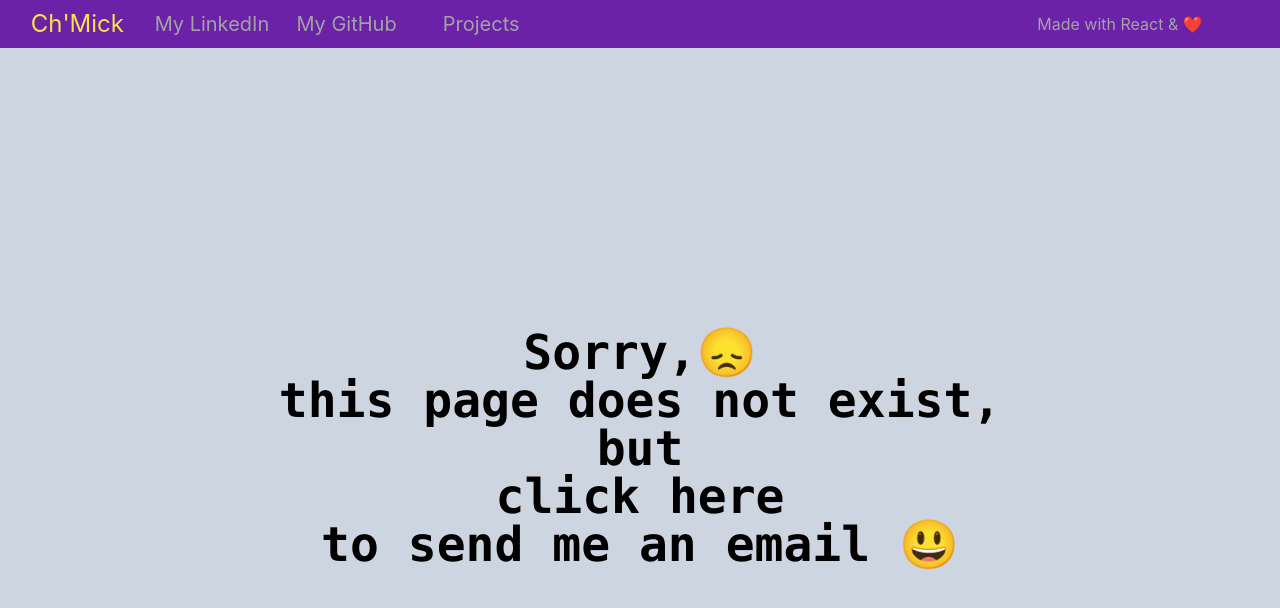
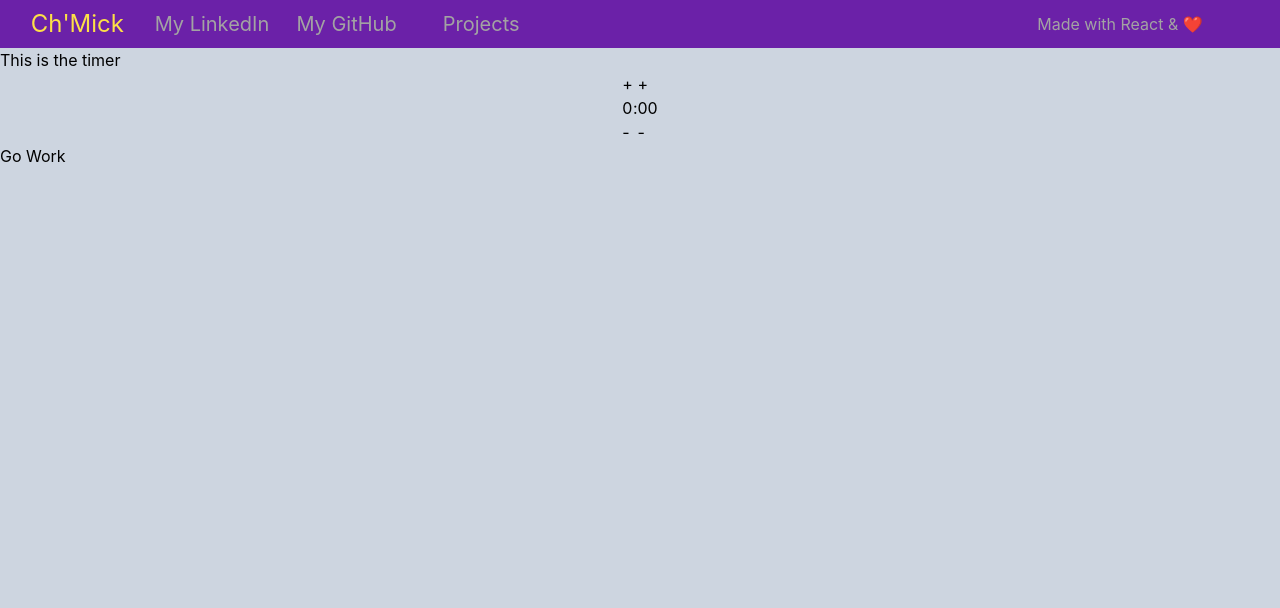
Before and after one commit to chmick15/CV, a React (Create React App) app: page /project/timer in a window 1280 px wide. Shown: the top 608 px of the page. Built offline with nearby package versions, Linux system fonts and the light colour scheme.

Commit message:
changes CV ok

```diff
--- a/src/App.js
+++ b/src/App.js
@@ -9,6 +9,7 @@ import { BrowserRouter, Routes, Route } from 'react-router-dom';
 import Navbar from './components/navbar/Navbar';
 import Projects from './pages/Projects';
 import TodoList from './pages/TodoList';
+import Timer from './pages/Timer'
 
 function App() {
   return (
@@ -20,6 +21,7 @@ function App() {
         <Route path='/project/movies' element={<Movies />} />
         <Route path='/project/MVP' element={<Mvp />} />
         <Route path='/project/todo' element={<TodoList />} />
+        <Route path='/project/timer' element={<Timer />} />
         <Route path='*' element={<Page404 />} />
       </Routes>
     </BrowserRouter>
--- a/src/components/projects/movie/movieCard/MovieCard.js
+++ b/src/components/projects/movie/movieCard/MovieCard.js
@@ -13,7 +13,7 @@ const MovieCard = ({ movie }) => {
 
     return (
         <div className="flex flex-col bg-slate-600 m-2 p-4 rounded-lg">
-            <div className="flex flex-col items-center group text-white text-m font-bold sm:text-l text-center relative hover-opacity-50 hover:grayscale hover::opacity-95 transition-all duration-1000">
+            <div className="flex flex-col items-center group text-white text-m font-bold sm:text-l text-center relative hover-opacity-50 hover:grayscale hover:opacity-95 transition-all duration-1000">
                 <div className="md:text-xl">
                     {movie.poster_path ? <img src={`https://image.tmdb.org/t/p/w500/${movie.poster_path}`} alt={movie.title} /> : <img src='../Dessin.png' alt={movie.title} />}
                     <h2>{movie.title}</h2>
--- /dev/null
+++ b/src/pages/Timer.js
@@ -0,0 +1,74 @@
+import React, { useEffect, useState } from "react";
+
+const Timer = () => {
+    const [seconds, setSeconds] = useState(0)
+    const [minutes, setMinutes] = useState(0)
+
+    const handleMinuteMore = () => {
+        setMinutes(minutes + 1)
+    }
+    const handleMinuteLess = () => {
+        minutes === 0 ? setMinutes(0) : setMinutes(minutes - 1)
+    }
+
+    const handleSecondMore = () => {
+        setSeconds(seconds + 5)
+        if (seconds >= 55) {
+            setSeconds(0)
+            setMinutes(minutes + 1)
+        }
+    }
+
+    const handleSecondLess = () => {
+        setSeconds(seconds - 5)
+        if (seconds <= 0) {
+            setSeconds(55)
+            setMinutes(minutes - 1)
+        }
+        if (minutes <= 0) {
+            setMinutes(0)
+        }
+        if (seconds === 0 && minutes === 0) {
+            setSeconds(0)
+        }
+    }
+
+    const time = ((minutes * 60) + seconds) * 1000
+
+    const handleTimer = () => {
+        console.log(time);
+        setTimeout(() => {
+            alert('go')
+        }, time);
+    }
+
+    useEffect(() => {
+        if (seconds < 10) {
+            setSeconds('0' + seconds)
+        } else {
+            setSeconds(seconds)
+        }
+    }, [minutes])
+
+    return (
+        <div>
+            This is the timer
+            <div className="flex justify-center items-center">
+                <div className="flex-column">
+                    <button onClick={() => handleMinuteMore()}>+</button>
+                    <p>{minutes}</p>
+                    <button onClick={() => handleMinuteLess()}>-</button>
+                </div>
+                <p>:</p>
+                <div className="flex-column">
+                    <button onClick={() => handleSecondMore()}>+</button>
+                    <p>{seconds}</p>
+                    <button onClick={() => handleSecondLess()}>-</button>
+                </div>
+            </div>
+            <button onClick={() => handleTimer()} >Go Work</button>
+        </div>
+    )
+}
+
+export default Timer;
```
Also changed, not shown: 1 other file (tests, documents, lock files or other folders).
